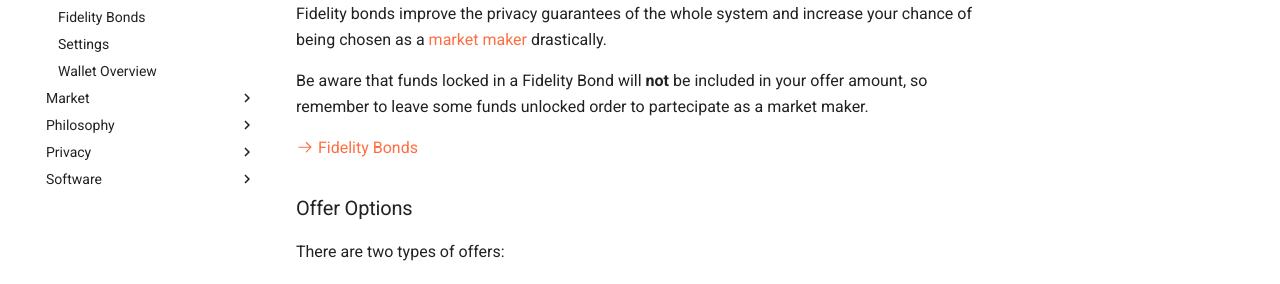
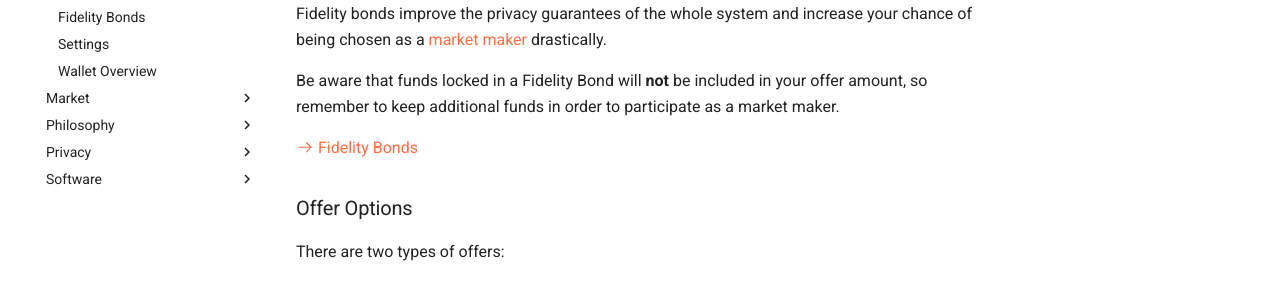
Before and after one commit to joinmarket-webui/jamdocs, an MkDocs documentation site: the page built from docs/interface/03-earn.md, in a window 1280 px wide and 900 px high, scrolled down 996 px. Shown: the part 387-671 px from the top of the window. Built offline with MkDocs 1.6.1 and Material for MkDocs 9.7.7, drawn with Linux system fonts in a browser that asks for light colours; nearby versions of some CDN libraries; comment, search, counter and statistics services are not loaded.

Commit message:
Improve clarity
Co-authored-by: Thebora Kompanioni <theborakompanioni@users.noreply.github.com>

```diff
--- a/docs/interface/03-earn.md
+++ b/docs/interface/03-earn.md
@@ -24,7 +24,7 @@ Fidelity bonds improve the privacy guarantees of the whole system and increase
 your chance of being chosen as a [market maker][maker] drastically.
 
 Be aware that funds locked in a Fidelity Bond will **not** be included in your offer amount,
-so remember to leave some funds unlocked order to partecipate as a market maker.
+so remember to keep additional funds in order to participate as a market maker.
 
 [:octicons-arrow-right-24: Fidelity Bonds][fb]
 
```
